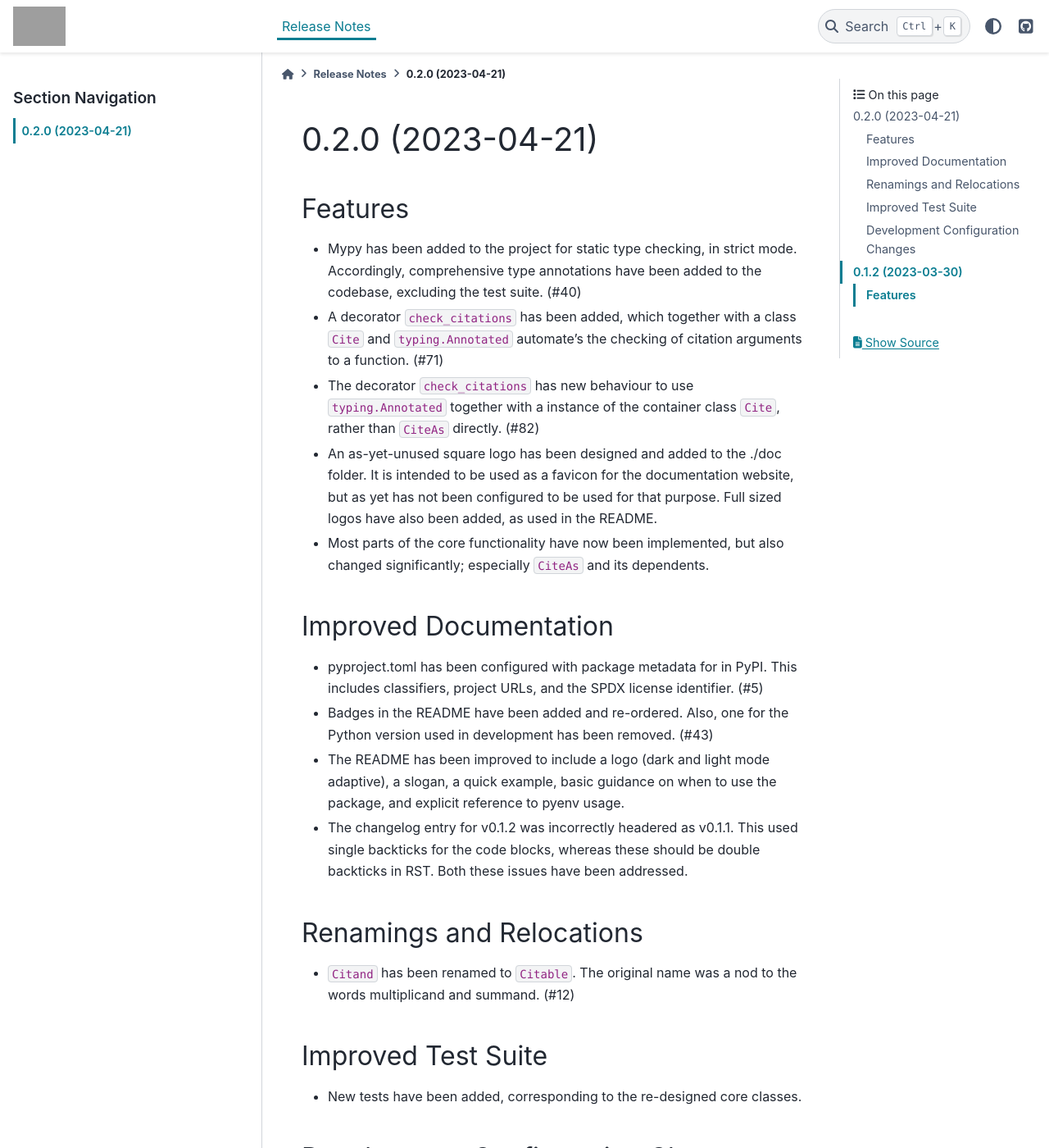
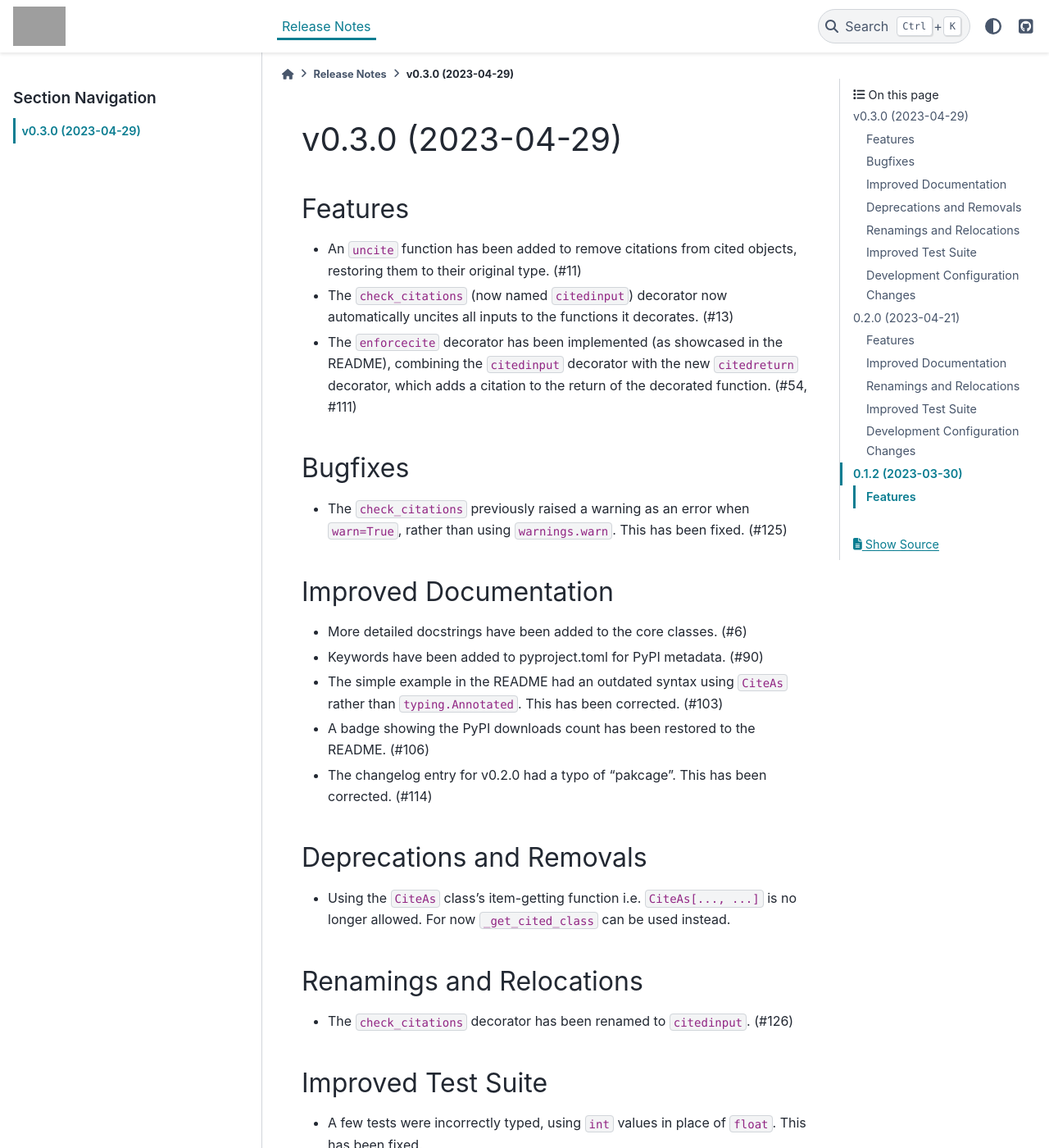
Before and after one commit to nathanjmcdougall/citecheck, a Sphinx documentation site: the page built from doc/source/whatsnew/releasenotes.rst, in a window 1280 px wide and 1400 px high. Shown: the whole window at 82% size. Built offline with Sphinx 7.4.7 and the PyData theme 0.15.4, drawn with Linux system fonts in a browser that asks for light colours; pages that are not in the unit, such as notebooks, are missing from menus; some of the changed text lies outside the part shown; grey boxes are pictures that could not be loaded.

Commit message:
Build release notes

```diff
--- a/doc/source/whatsnew/+citeas-getitem.removal.rst
+++ /dev/null
@@ -1,2 +0,0 @@
-Using the ``CiteAs`` class's item-getting function i.e. ``CiteAs[..., ...]`` is no
-longer allowed. For now ``_get_cited_class`` can be used instead.
--- a/doc/source/whatsnew/103.doc.rst
+++ /dev/null
@@ -1,2 +0,0 @@
-The simple example in the README had an outdated syntax using ``CiteAs`` rather than
-``typing.Annotated``. This has been corrected.
--- a/doc/source/whatsnew/104.config.rst
+++ /dev/null
@@ -1,2 +0,0 @@
-A linter (markdownlint) for Markdown files has been added as a pre-commit, and the
-README is now compliant with it.
--- a/doc/source/whatsnew/106.doc.rst
+++ /dev/null
@@ -1 +0,0 @@
-A badge showing the PyPI downloads count has been restored to the README.
--- a/doc/source/whatsnew/11.feature.rst
+++ /dev/null
@@ -1,2 +0,0 @@
-An ``uncite`` function has been added to remove citations from cited objects, restoring
-them to their original type.
--- a/doc/source/whatsnew/111.feature.rst
+++ /dev/null
@@ -1,3 +0,0 @@
-The ``enforcecite`` decorator has been implemented (as showcased in the README),
-combining the ``citedinput`` decorator with the new ``citedreturn`` decorator,
-which adds a citation to the return of the decorated function.
--- a/doc/source/whatsnew/114.doc.rst
+++ /dev/null
@@ -1 +0,0 @@
-The changelog entry for v0.2.0 had a typo of "pakcage". This has been corrected.
--- a/doc/source/whatsnew/119.config.rst
+++ /dev/null
@@ -1,2 +0,0 @@
-isort was previously removed in favour of ruff, however ruff had not been properly
-configured to use its isort rules. This has been rectified.
--- a/doc/source/whatsnew/125.bugfix.rst
+++ /dev/null
@@ -1,2 +0,0 @@
-The ``check_citations`` previously raised a warning as an error when ``warn=True``,
-rather than using ``warnings.warn``. This has been fixed.
--- a/doc/source/whatsnew/126.newhome.rst
+++ /dev/null
@@ -1 +0,0 @@
-The ``check_citations`` decorator has been renamed to ``citedinput``.
--- a/doc/source/whatsnew/13.feature.rst
+++ /dev/null
@@ -1,2 +0,0 @@
-The ``check_citations`` (now named ``citedinput``) decorator now automatically uncites
-all inputs to the functions it decorates.
--- a/doc/source/whatsnew/54.feature.rst
+++ /dev/null
@@ -1,3 +0,0 @@
-The ``enforcecite`` decorator has been implemented (as showcased in the README),
-combining the ``citedinput`` decorator with the new ``citedreturn`` decorator,
-which adds a citation to the return of the decorated function.
--- a/doc/source/whatsnew/6.doc.rst
+++ /dev/null
@@ -1 +0,0 @@
-More detailed docstrings have been added to the core classes.
--- a/doc/source/whatsnew/90.doc.rst
+++ /dev/null
@@ -1 +0,0 @@
-Keywords have been added to pyproject.toml for PyPI metadata.
--- a/doc/source/whatsnew/releasenotes.rst
+++ b/doc/source/whatsnew/releasenotes.rst
@@ -1,3 +1,65 @@
+v0.3.0 (2023-04-29)
+===================
+
+Features
+--------
+
+- An ``uncite`` function has been added to remove citations from cited objects, restoring
+  them to their original type. (#11)
+- The ``check_citations`` (now named ``citedinput``) decorator now automatically uncites
+  all inputs to the functions it decorates. (#13)
+- The ``enforcecite`` decorator has been implemented (as showcased in the README),
+  combining the ``citedinput`` decorator with the new ``citedreturn`` decorator,
+  which adds a citation to the return of the decorated function. (#54, #111)
+
+
+Bugfixes
+--------
+
+- The ``check_citations`` previously raised a warning as an error when ``warn=True``,
+  rather than using ``warnings.warn``. This has been fixed. (#125)
+
+
+Improved Documentation
+----------------------
+
+- More detailed docstrings have been added to the core classes. (#6)
+- Keywords have been added to pyproject.toml for PyPI metadata. (#90)
+- The simple example in the README had an outdated syntax using ``CiteAs`` rather than
+  ``typing.Annotated``. This has been corrected. (#103)
+- A badge showing the PyPI downloads count has been restored to the README. (#106)
+- The changelog entry for v0.2.0 had a typo of "pakcage". This has been corrected. (#114)
+
+
+Deprecations and Removals
+-------------------------
+
+- Using the ``CiteAs`` class's item-getting function i.e. ``CiteAs[..., ...]`` is no
+  longer allowed. For now ``_get_cited_class`` can be used instead.
+
+
+Renamings and Relocations
+-------------------------
+
+- The ``check_citations`` decorator has been renamed to ``citedinput``. (#126)
+
+
+Improved Test Suite
+-------------------
+
+- A few tests were incorrectly typed, using ``int`` values in place of ``float``. This
+  has been fixed.
+
+
+Development Configuration Changes
+---------------------------------
+
+- A linter (markdownlint) for Markdown files has been added as a pre-commit, and the
+  README is now compliant with it. (#104)
+- isort was previously removed in favour of ruff, however ruff had not been properly
+  configured to use its isort rules. This has been rectified. (#119)
+
+
 0.2.0 (2023-04-21)
 ==================
 
```
Also changed, not shown: doc/source/whatsnew/+type-int-float.test.rst (deleted, +0 -2 lines).
